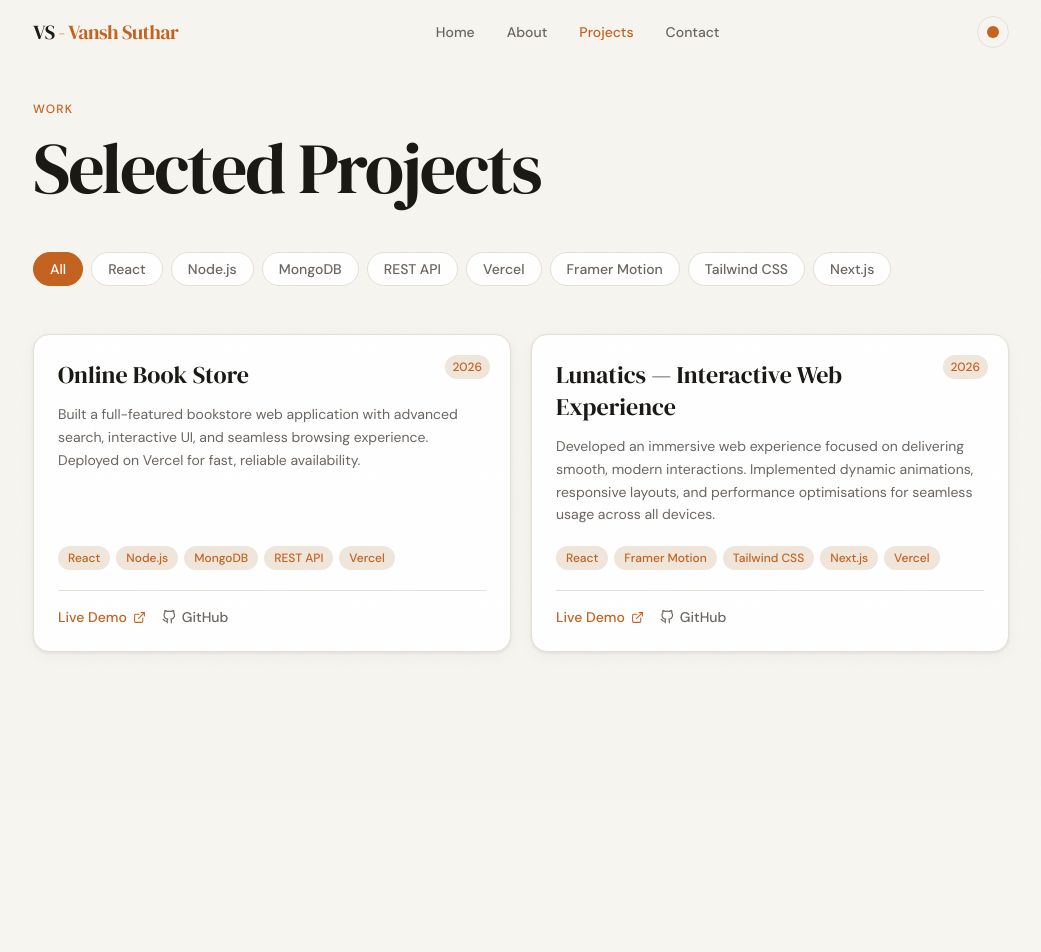
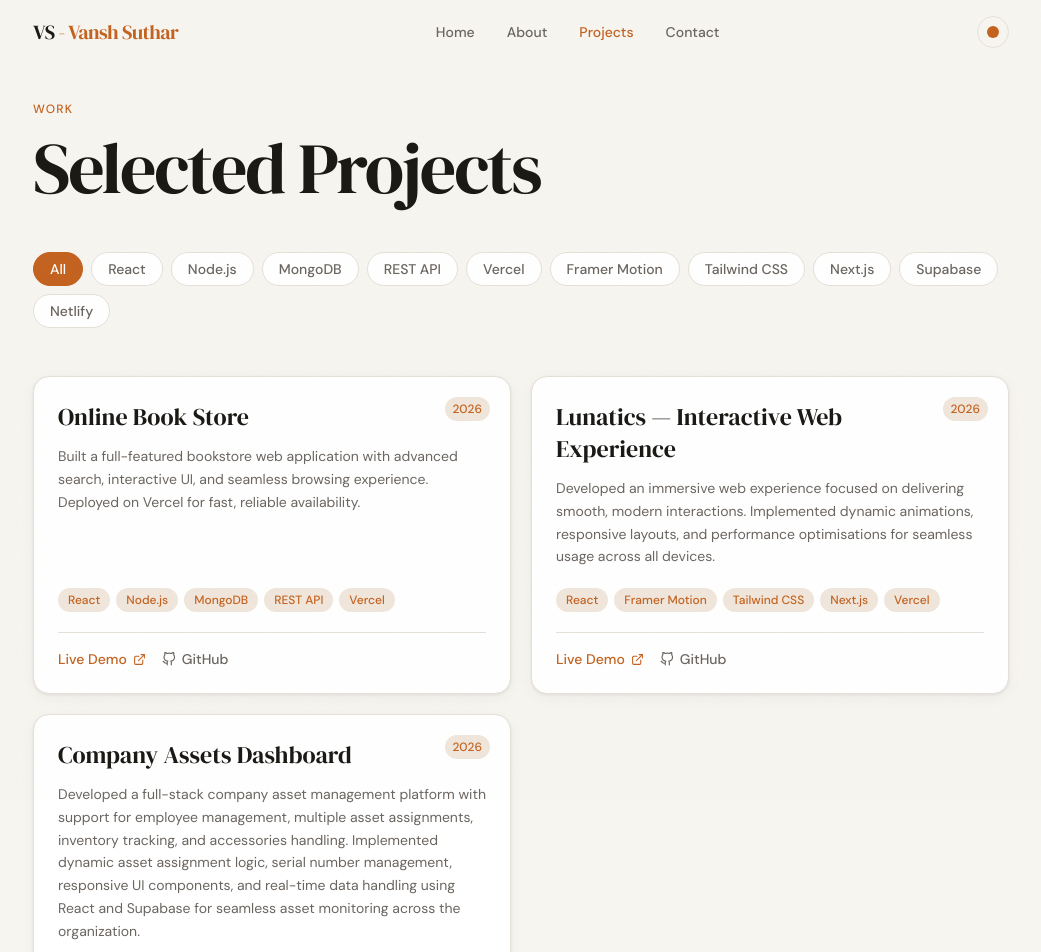
Before and after one commit to VanshSUTHAR/Personal-PortFolio, a Next.js app: page /projects in a window 1280 px wide. Shown: the top 952 px of the page, without its empty margins (119-1160 px from the left). Before the commit the page ends 800 px from the top, so only its background shows below. Built offline with nearby package versions, Linux system fonts and the light colour scheme.

Commit message:
add new project

```diff
--- a/src/data/projects.ts
+++ b/src/data/projects.ts
@@ -37,4 +37,17 @@ export const projects: Project[] = [
     featured: true,
     year: "2026",
   },
+  {
+  id: "company-assets-dashboard",
+  title: "Company Assets Dashboard",
+  description:
+    "A modern asset management system for tracking, assigning, and managing company devices and accessories efficiently.",
+  longDescription:
+    "Developed a full-stack company asset management platform with support for employee management, multiple asset assignments, inventory tracking, and accessories handling. Implemented dynamic asset assignment logic, serial number management, responsive UI components, and real-time data handling using React and Supabase for seamless asset monitoring across the organization.",
+  tags: ["React", "Supabase", "Tailwind CSS", "Next.js", "Netlify"],
+  url: "https://companyassetsdashboard.netlify.app",
+  github: "https://github.com/VanshSUTHAR/Personal-PortFolio",
+  featured: true,
+  year: "2026",
+},
 ];
```
Also changed, not shown: src/app/page.tsx (indentation only).
